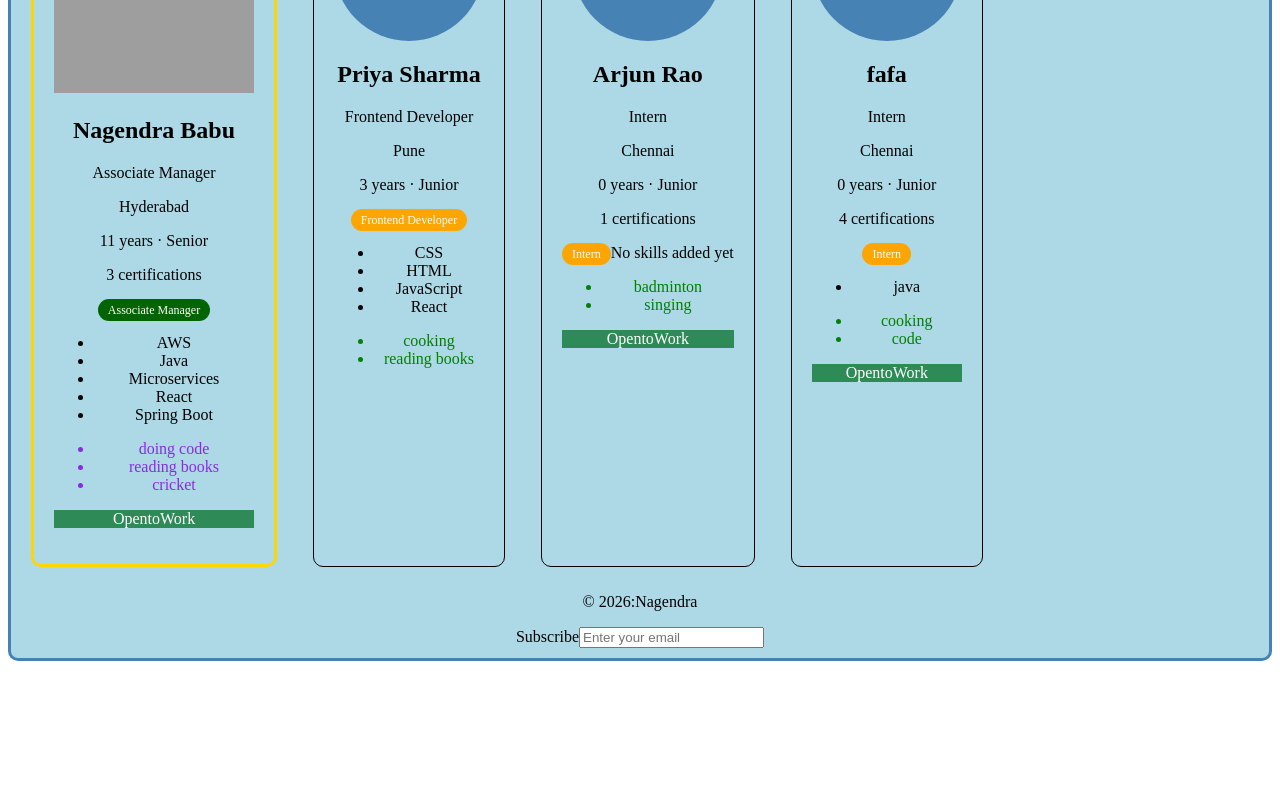
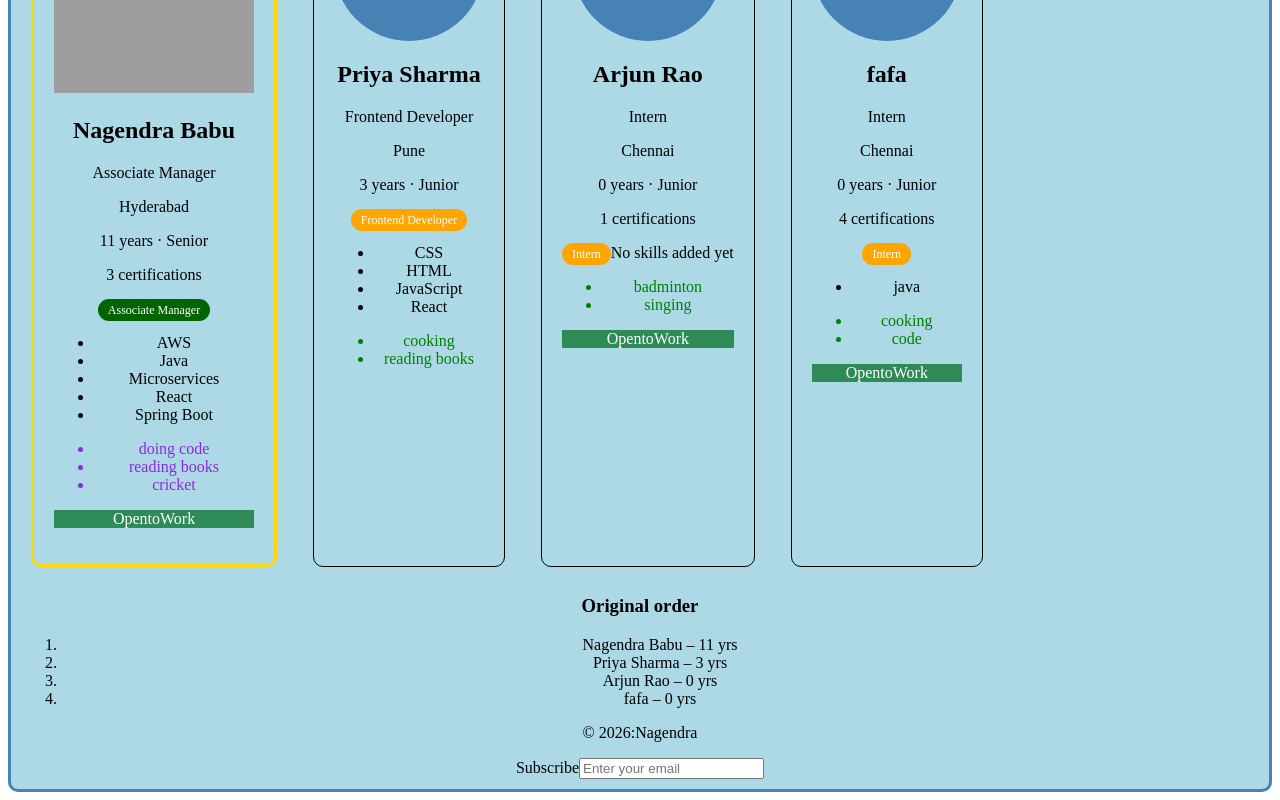
Before and after one commit to nagendracode01/ReactLearning, a React (Vite) app: page / in a window 1280 px wide. Shown: the part 446-1246 px from the top of the page. Before the commit the page ends 1115 px from the top, so only its background shows below. Built offline with nearby package versions, Linux system fonts and the light colour scheme; grey boxes are pictures that could not be loaded.

Commit message:
rules added

```diff
--- a/src/App.jsx
+++ b/src/App.jsx
@@ -137,7 +137,13 @@ people.map(p => (
 )) */}
 
 
-
+ {/* Proof: original order of the people array */}
+      <h3>Original order</h3>
+      <ol>
+        {people.map(p => (
+          <li key={p.id}>{p.name} – {p.yearsOfExp} yrs</li>
+        ))}
+      </ol>
 
 <Footer name="Nagendra"/>
     </div>
```
